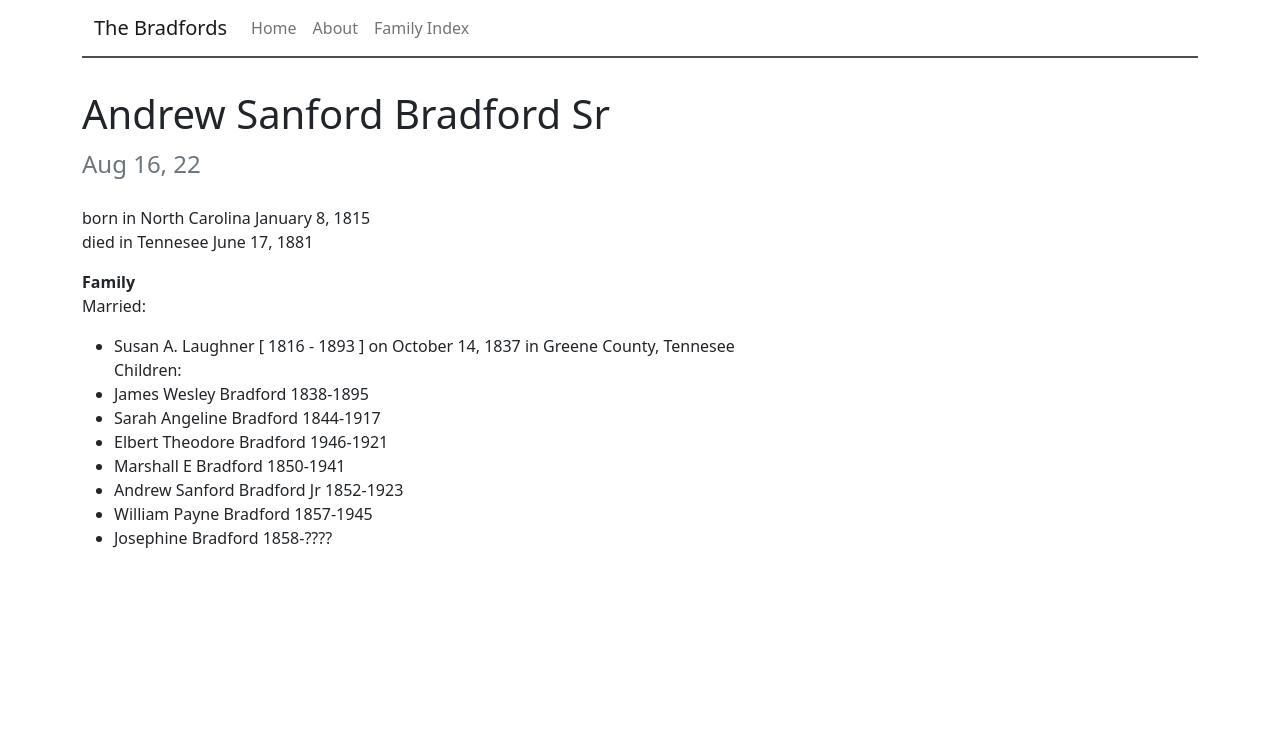
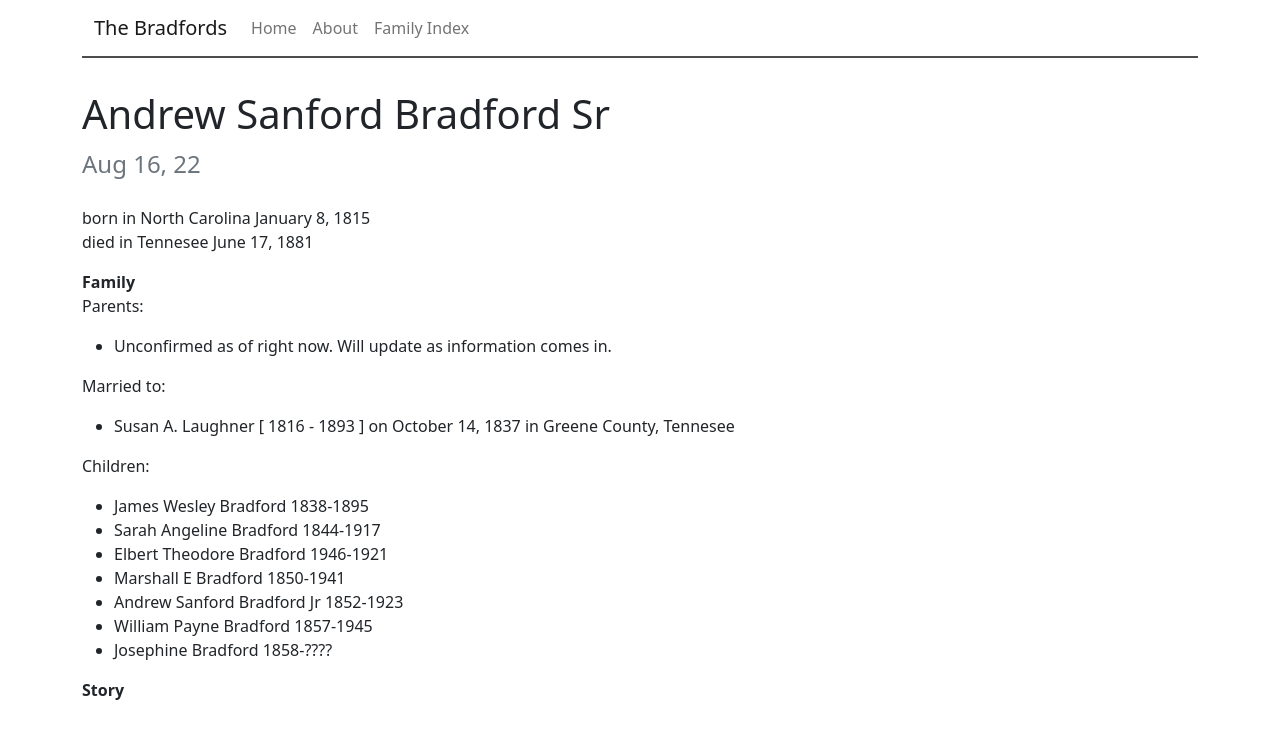
Before and after one commit to the-bradfords/the-bradfords.github.io, a Jekyll site: the page built from _posts/2022-08-16-Andrew-Sanford-Bradford-Sr.md, in a window 1280 px wide. Shown: the top 739 px of the page. Built offline with Jekyll 4.4.1, drawn with Linux system fonts in a browser that asks for light colours.

```diff
--- a/_posts/2022-08-16-Andrew-Sanford-Bradford-Sr.md
+++ b/_posts/2022-08-16-Andrew-Sanford-Bradford-Sr.md
@@ -7,8 +7,12 @@
 died in Tennesee June 17, 1881
 
 **Family**
-Married:
+Parents:
+- Unconfirmed as of right now. Will update as information comes in.
+
+Married to:
 - Susan A. Laughner [ 1816 - 1893 ] on October 14, 1837 in Greene County, Tennesee
+
 Children:
 - James Wesley Bradford 1838-1895
 - Sarah Angeline Bradford 1844-1917
@@ -17,3 +21,6 @@
 - Andrew Sanford Bradford Jr 1852-1923
 - William Payne Bradford 1857-1945
 - Josephine Bradford 1858-????
+
+
+**Story**
--- a/_sass/main.scss
+++ b/_sass/main.scss
@@ -96,3 +96,8 @@
     display: inline-block !important;
   }
 }
+
+@font-face {
+  font-family: myFirstFont;
+  src: url(sansation_light.woff);
+}
```
Also changed, not shown: assets/images/favicon.ico.
